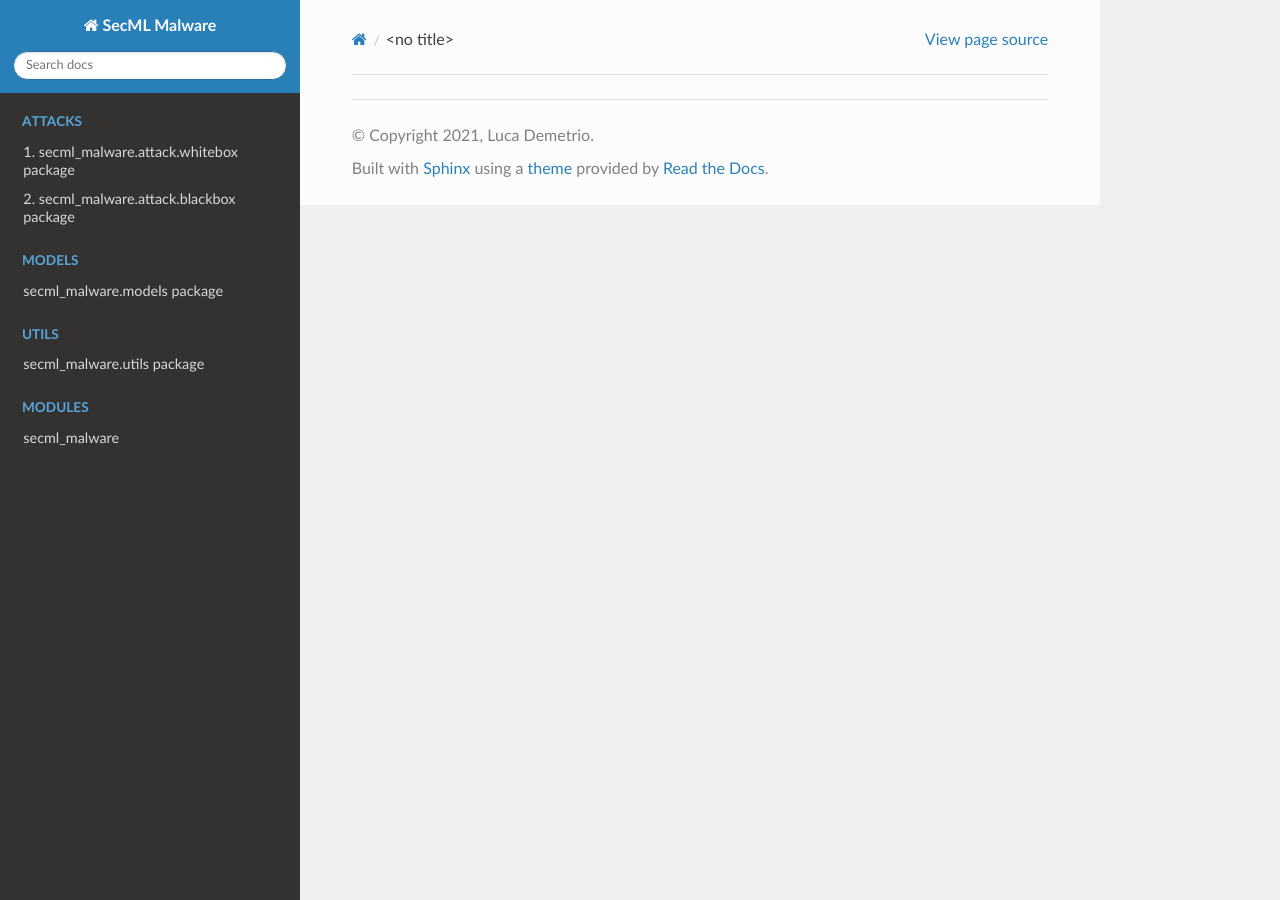
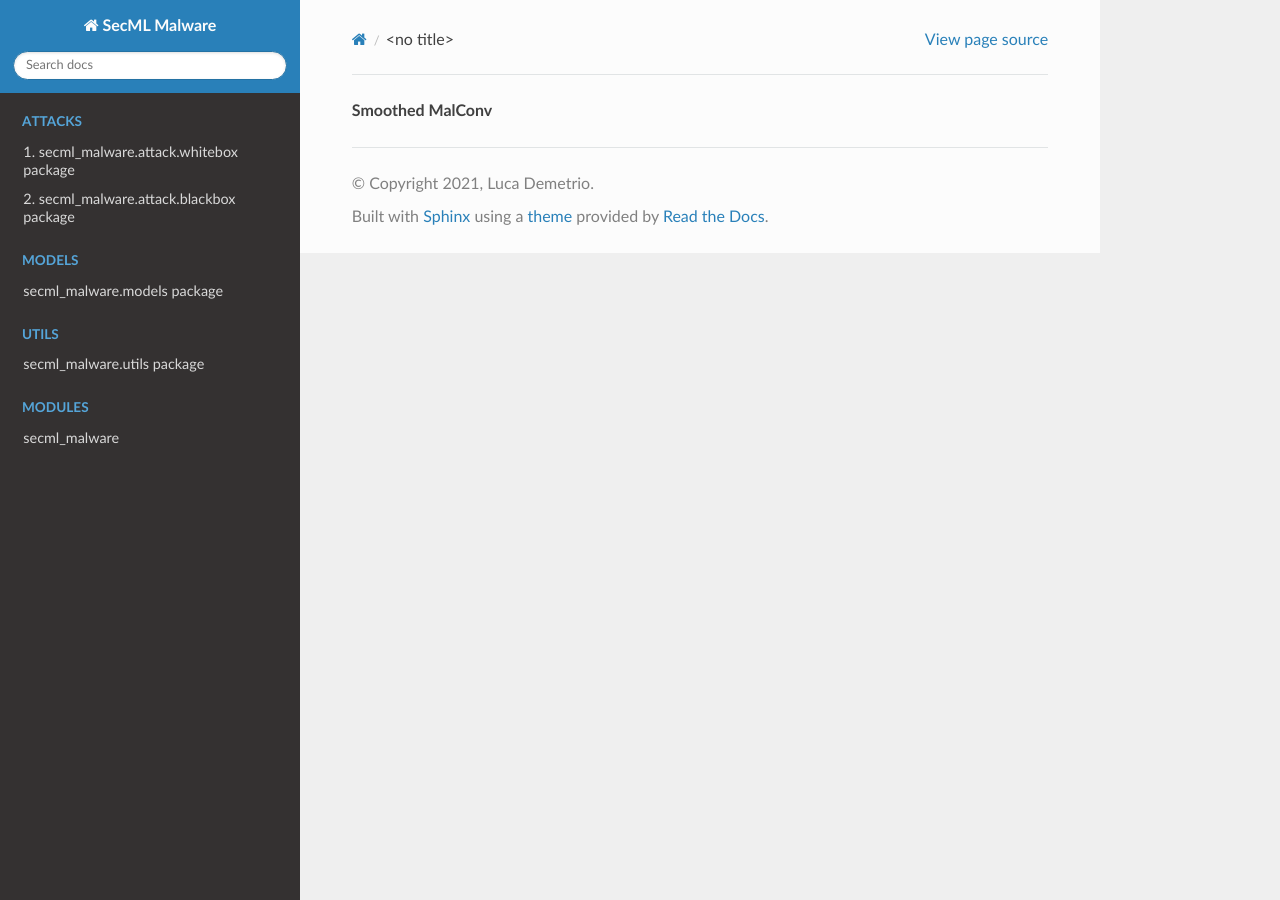
Before and after one commit to ShoumikSaha/DRSM, a Sphinx documentation site: the page built from docs/readme.rst, in a window 1280 px wide. Built offline with Sphinx 7.4.7 and the Read the Docs theme 2.0.0, drawn with Linux system fonts in a browser that asks for light colours.

Commit message:
Updated readme

```diff
--- a/docs/readme.rst
+++ b/docs/readme.rst
@@ -1 +1 @@
-.. mdinclude:: ../README.md
+**Smoothed MalConv**
```
